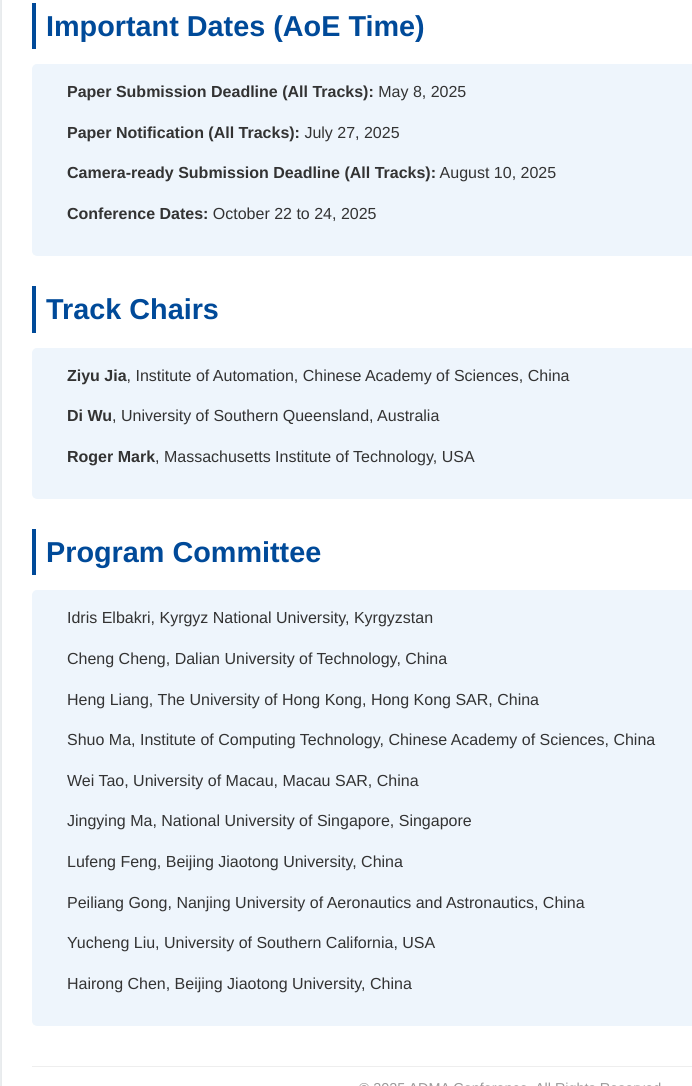
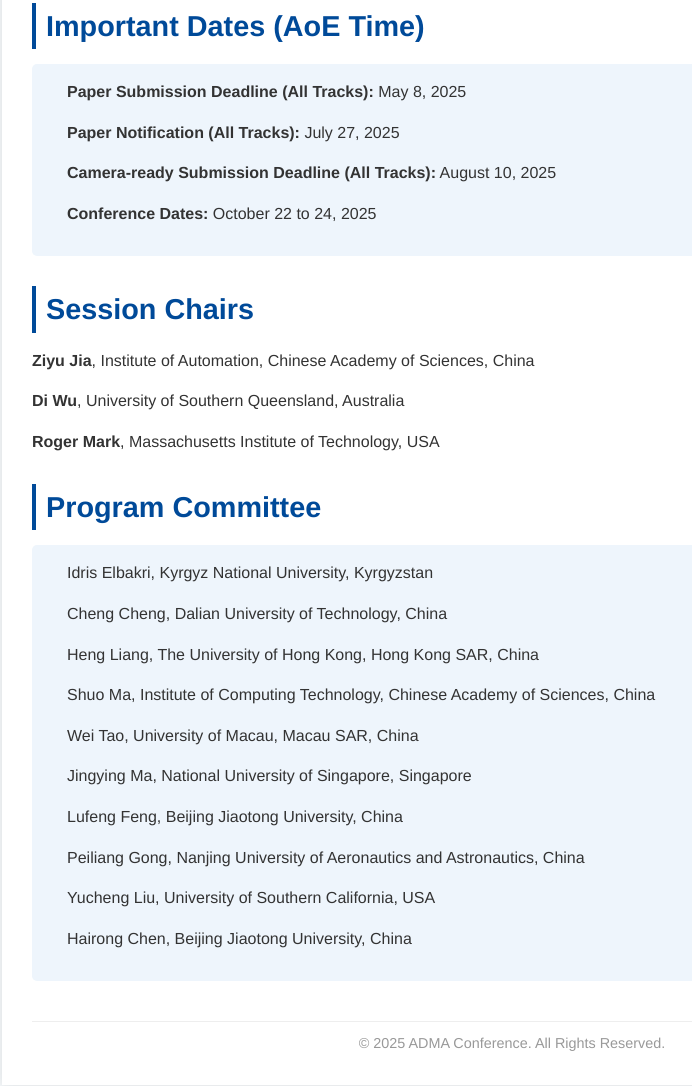
Before and after one commit to hairongChenDavid/adma25_special, a plain HTML site: page index.html in a window 1280 px wide. Shown: the part 2066-3152 px from the top of the page, without its empty margins (128-820 px from the left). Drawn offline with Linux system fonts and the light colour scheme.

Commit message:
Update index.html

```diff
--- a/index.html
+++ b/index.html
@@ -210,9 +210,9 @@
       </div>
     </section>
 
-    <section id="track-chairs">
-      <h2>Track Chairs</h2>
-      <div class="track-chairs">
+    <section id="session-chairs">
+      <h2>Session Chairs</h2>
+      <div class="session-chairs">
         <ul>
           <li><strong>Ziyu Jia</strong>, Institute of Automation, Chinese Academy of Sciences, China</li>
           <li><strong>Di Wu</strong>, University of Southern Queensland, Australia</li>
```
